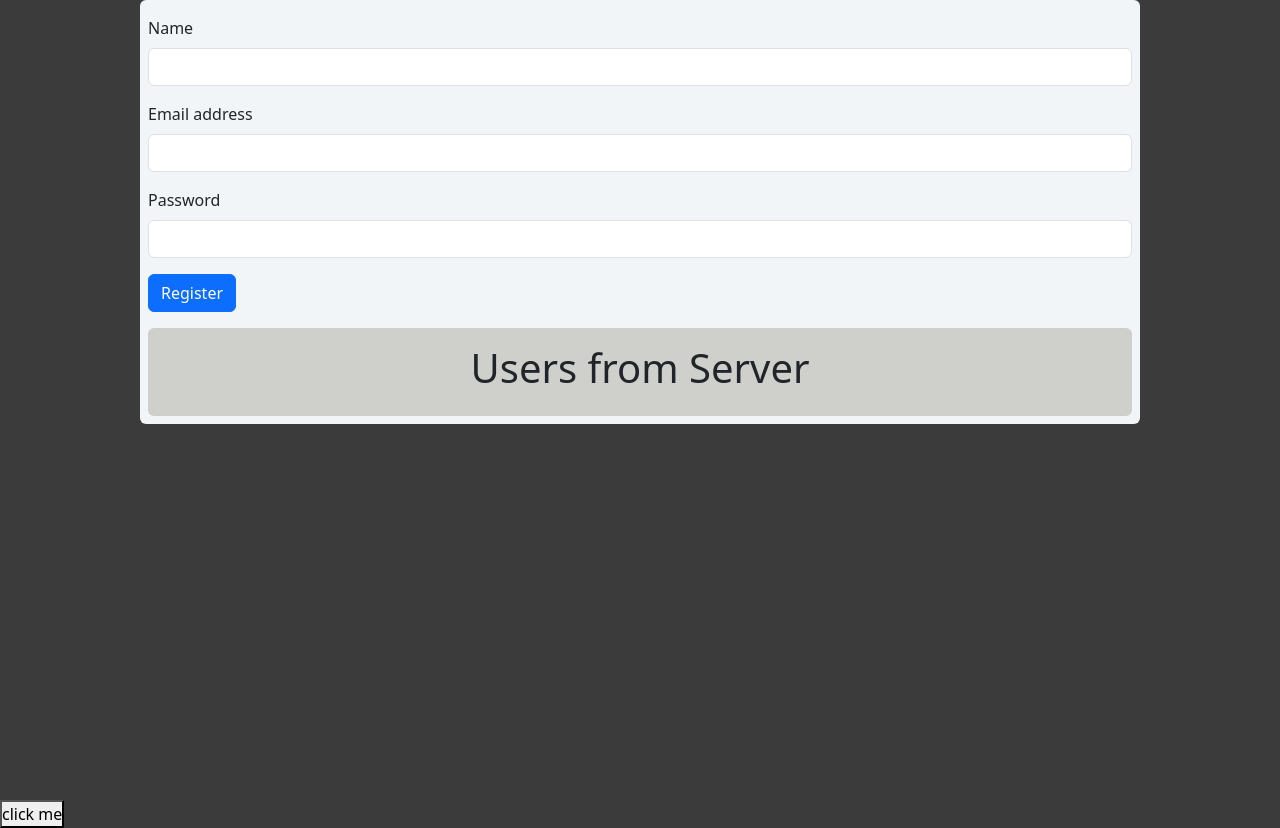
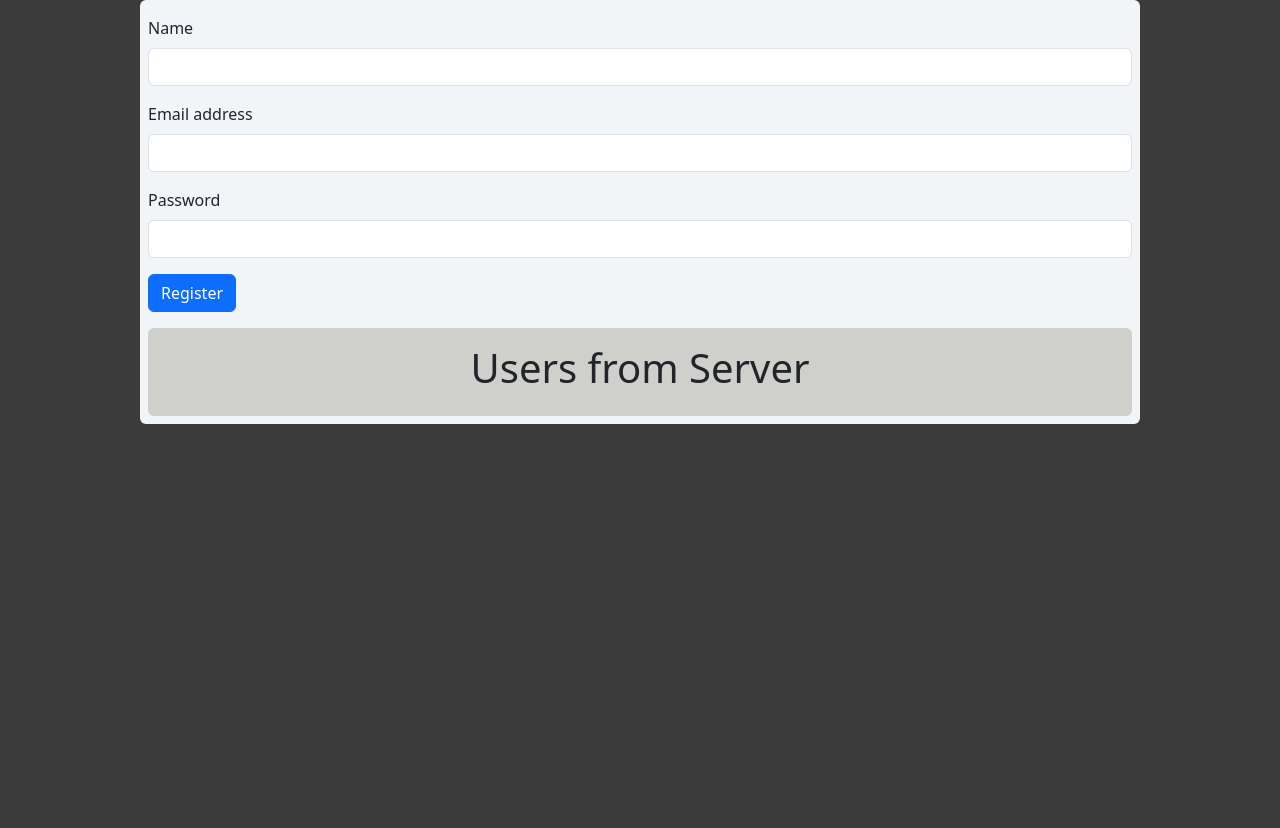
Before and after one commit to Guardian5557/crudmsquare, a website: page index.html in a window 1280 px wide. After the commit the page ends 800 px from the top, so only its background shows below. Drawn offline with nearby package versions, Linux system fonts and the light colour scheme; no server answers.

Commit message:
html file modified

```diff
--- a/index.html
+++ b/index.html
@@ -104,8 +104,6 @@
       </div>
     </div>
 
-    <button type="button" onclick="clicked()">click me</button>
-
     <script src="script.js"></script>
   </body>
 </html>
```
